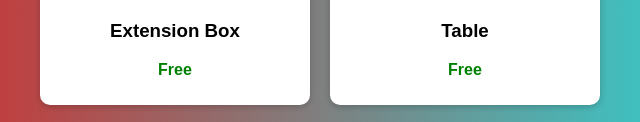
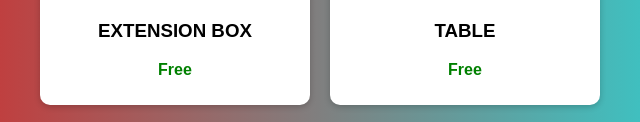
Before and after one commit to hari53033/MYWEBSITEHari, a plain HTML site: page index.html in a window 1280 px wide. Shown: the part 753-875 px from the top of the page, 320-960 px from the left. Drawn offline with Linux system fonts and the light colour scheme.

Commit message:
next Update

```diff
--- a/index.html
+++ b/index.html
@@ -47,12 +47,12 @@
         </div>
         <div class="card" onclick="openPopup('Extension box.png','Extension box.rar')">
             <img src="Extension box.png" alt="Model 4">
-            <h3>Extension Box</h3>
+            <h3>EXTENSION BOX</h3>
             <p class="price">Free</p>
         </div>
         <div class="card" onclick="openPopup('Table.png','Table.rar')">
             <img src="Table.png" alt="Model 4">
-            <h3>Table</h3>
+            <h3>TABLE</h3>
             <p class="price">Free</p>
         </div>
     </div>
```
